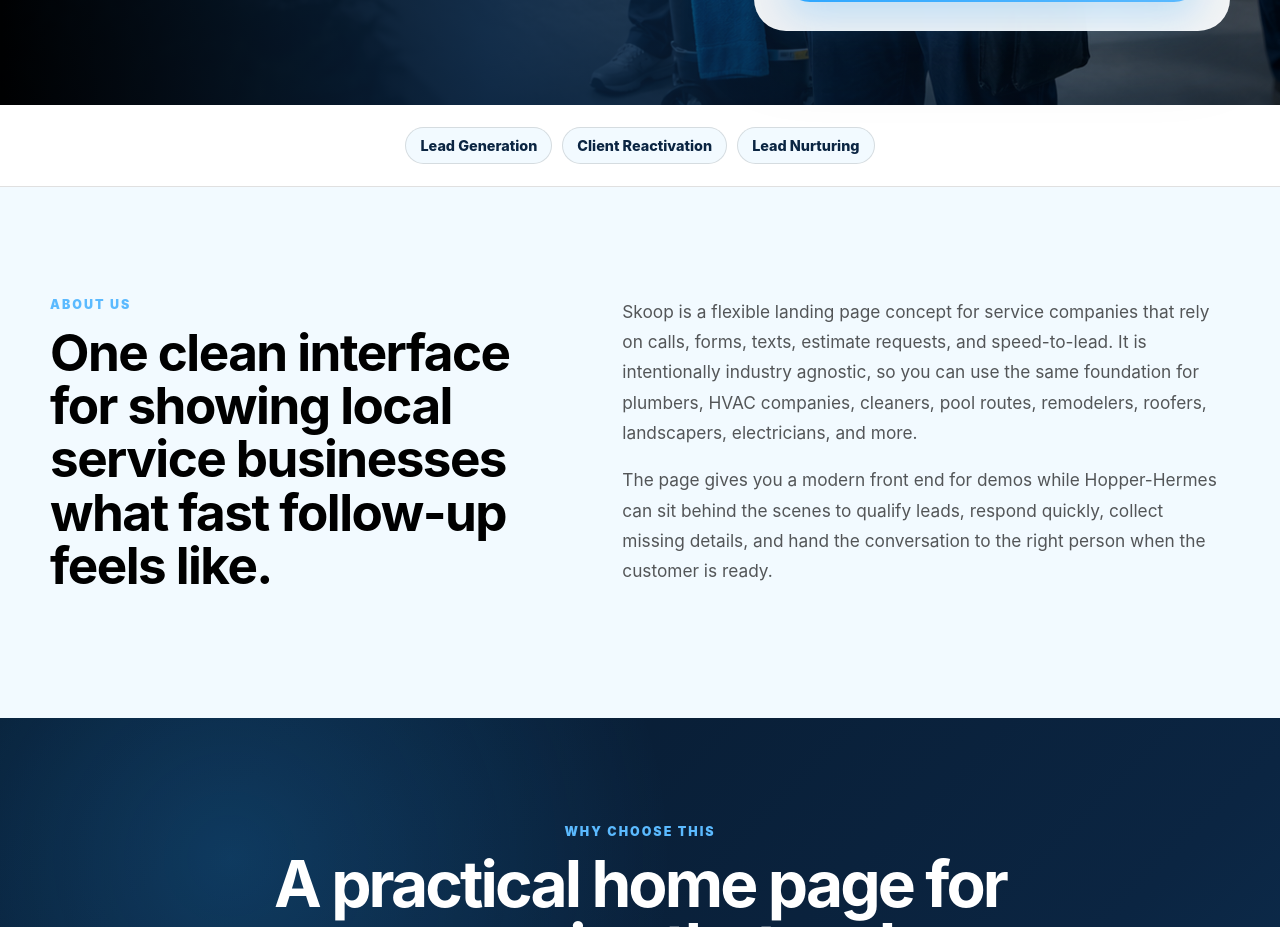
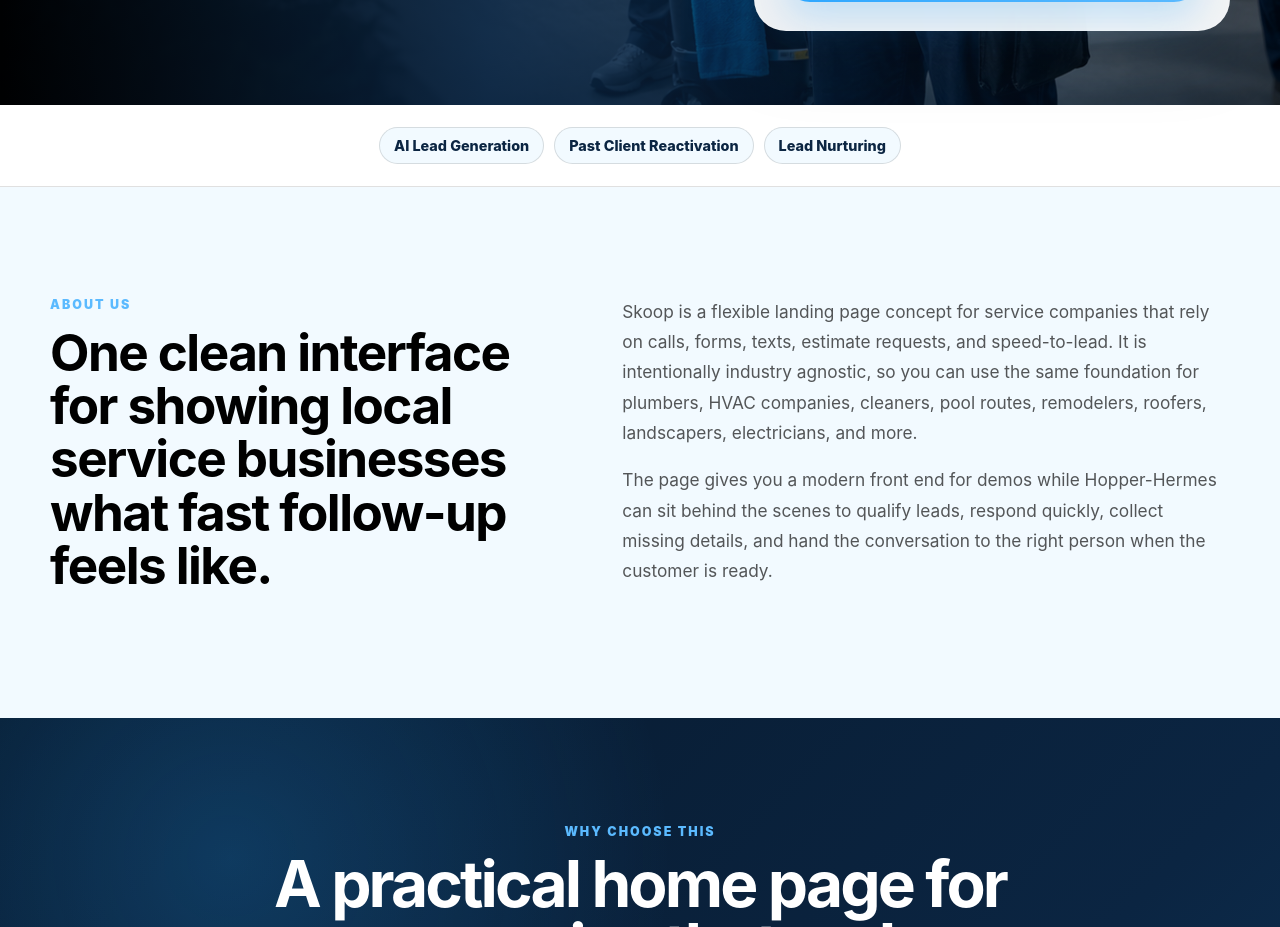
Before and after one commit to SoloRatRacer97/Hermes-Project-X-site, a Next.js app: page / in a window 1280 px wide. Shown: the part 880-1807 px from the top of the page. Built offline with nearby package versions, Linux system fonts and the light colour scheme.

Commit message:
chore: landing site update

```diff
--- a/app/project-x-config.ts
+++ b/app/project-x-config.ts
@@ -66,7 +66,7 @@ function createProjectXTheme({ primary, secondary }: { primary: HexColor; second
 
 export const projectXConfig = {
   hydratedFrom: "https://myskoop.com/",
-  hydratedAt: "2026-06-09T20:59:35.457Z",
+  hydratedAt: "2026-06-09T21:07:54.433Z",
   templateContract: [
     "Keep the section order, component structure, and form fields consistent across instances.",
     "Only business labels, service options, image assets, and form routing should change per business.",
@@ -122,8 +122,8 @@ export const projectXConfig = {
     ] satisfies readonly ProjectXCarouselItem[],
   },
   industries: [
-    "Lead Generation",
-    "Client Reactivation",
+    "AI Lead Generation",
+    "Past Client Reactivation",
     "Lead Nurturing"
   ],
   proofPoints: [
```
Also changed, not shown: .deploy-landing.json.
